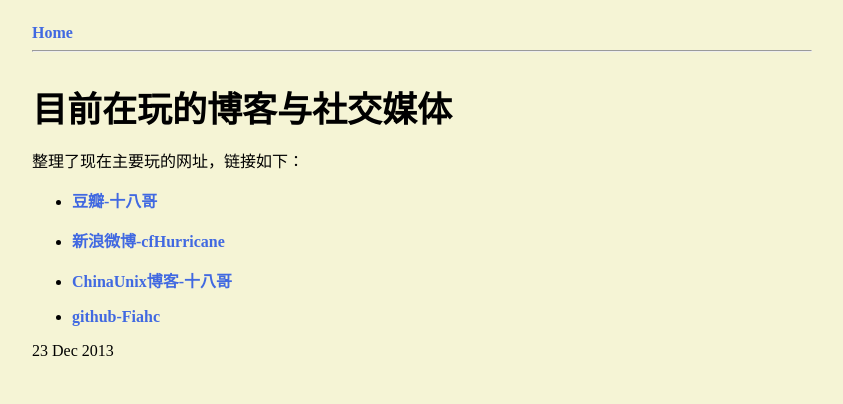
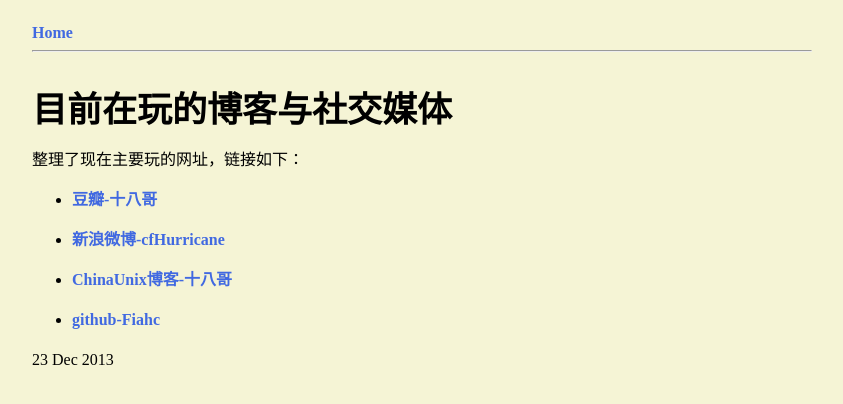
Before and after one commit to cforth/blog, a Jekyll site: the page built from _posts/2013-12-23-my-blogs.md, in a window 1280 px wide. Shown: the top 404 px of the page, without its empty margins (218-1061 px from the left). Built offline with Jekyll 4.4.1, drawn with Linux system fonts in a browser that asks for light colours.

Commit message:
增加行间距

```diff
--- a/css/mystyle.css
+++ b/css/mystyle.css
@@ -3,6 +3,10 @@
   margin:0 auto;
   font-family: \5FAE\8F6F\96C5\9ED1;
   background:#F5F4D5;
+}
+
+p {
+  line-height: 150%;
 }
 
 a:link {
```
